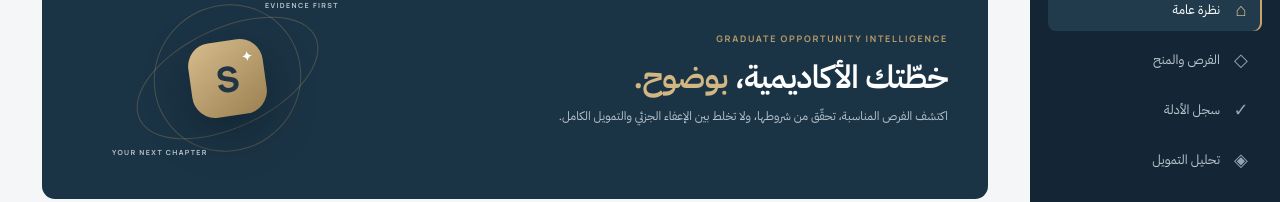
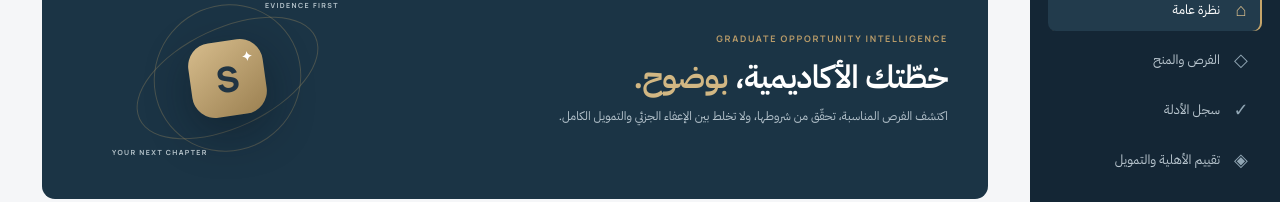
Before and after one commit to 7thramzy/scholar-intelligence, a Next.js app: page / in a window 1280 px wide. Shown: the part 151-353 px from the top of the page. Built offline with nearby package versions, Linux system fonts and the light colour scheme.

Commit message:
feat: add evaluation workspace navigation

```diff
--- a/app/page.tsx
+++ b/app/page.tsx
@@ -31,6 +31,7 @@ export default function Home() {
           <a className="nav-item active" href="#overview"><Icon>⌂</Icon>نظرة عامة</a>
           <Link className="nav-item" href="/opportunities"><Icon>◇</Icon>الفرص والمنح</Link>
           <Link className="nav-item" href="/evidence"><Icon>✓</Icon>سجل الأدلة</Link>
+          <Link className="nav-item" href="/evaluation"><Icon>◈</Icon>تقييم الأهلية والتمويل</Link>
           <a className="nav-item" href="#funding"><Icon>◈</Icon>تحليل التمويل</a>
           <a className="nav-item" href="#applications"><Icon>▤</Icon>طلبات التقديم</a>
           <a className="nav-item" href="#profile"><Icon>◎</Icon>ملفي الأكاديمي</a>
```
